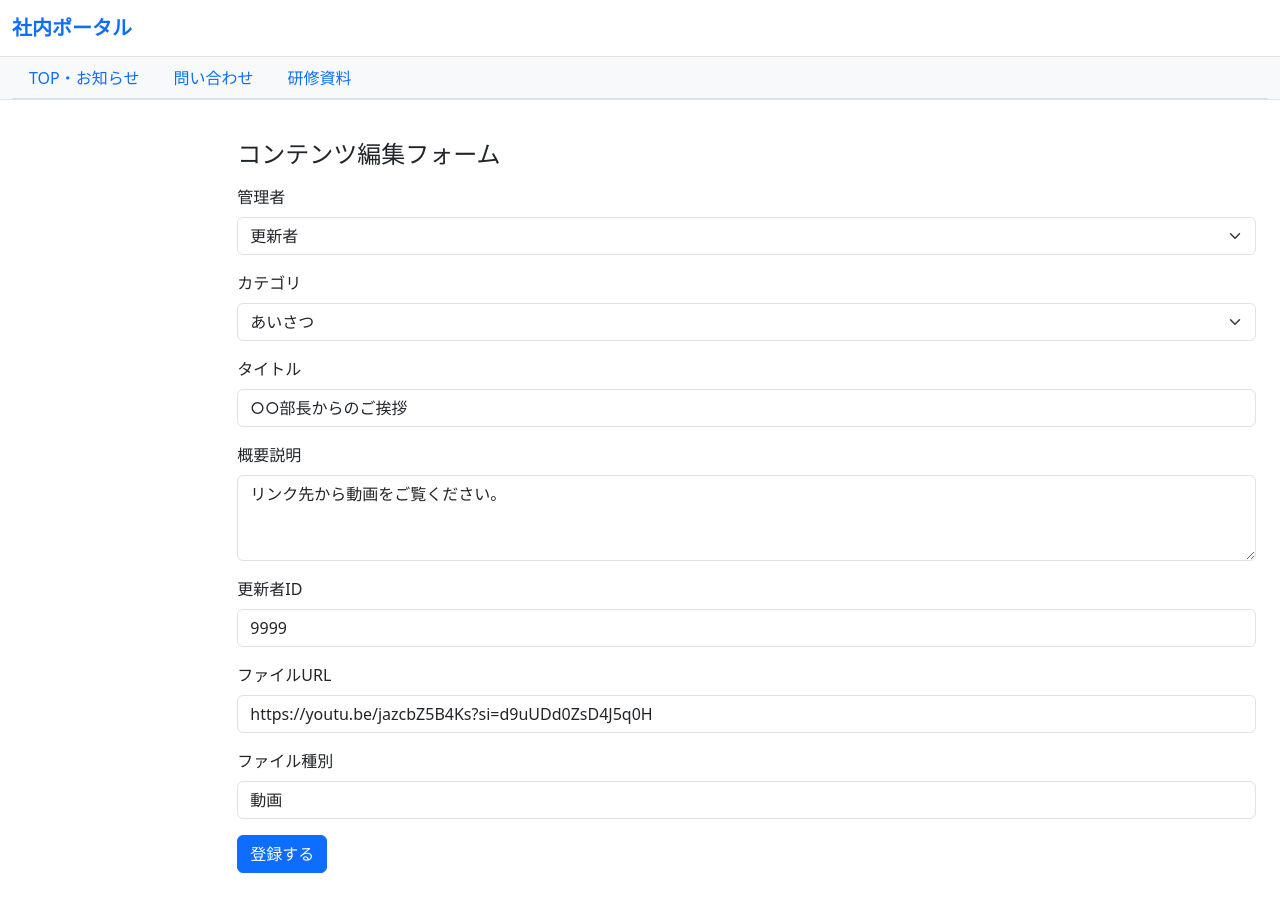
After one commit to usuakari/intra, a Django app: page /content/edit/1 in a window 1280 px wide. The commit adds this page. Run offline with Django 5.2, Linux system fonts and the light colour scheme; data comes from the database, SQL or seed files in the repository; both versions use the stored data as it was after the commit.

Commit message:
20250927

```diff
--- a/config/urls.py
+++ b/config/urls.py
@@ -26,5 +26,6 @@ urlpatterns = [
     path("category/<int:parent_id>/", views.parent_contents, name="parent_contents"),
     path("", views.parent_contents, {"parent_id": 8}, name="parent_contents_default"),
     path("content/add/<int:category_id>", views.category_contents, name="content_add"),
+    path("content/edit/<int:content_id>", views.content_edit, name="edit"),
 
 ]
--- a/share/forms.py
+++ b/share/forms.py
@@ -23,3 +23,23 @@ class ContentForm(forms.ModelForm):
             "administrator": forms.Select(attrs={"class": "form-select"}),
             "category": forms.Select(attrs={"class": "form-select"}),
         }
+
+class ContentCreateForm(forms.ModelForm):
+    class Meta:
+        model = Content
+        fields = [
+            "administrator",
+            "title",
+            "description",
+            "updater_user_id",
+            "file_url",
+            "file_type",
+        ]
+        widgets = {
+            "description": forms.Textarea(attrs={"rows": 3, "class": "form-control"}),
+            "title": forms.TextInput(attrs={"class": "form-control"}),
+            "file_url": forms.URLInput(attrs={"class": "form-control"}),
+            "file_type": forms.TextInput(attrs={"class": "form-control"}),
+            "updater_user_id": forms.NumberInput(attrs={"class": "form-control"}),
+            "administrator": forms.Select(attrs={"class": "form-select"}),
+        }
--- a/share/models.py
+++ b/share/models.py
@@ -88,6 +88,7 @@ class Content(models.Model):
         verbose_name="表示名称（タイトル）",
         max_length=200
     )
+
     description = models.TextField(
         verbose_name="概要説明",
         blank=True, null=True
--- /dev/null
+++ b/share/templates/content_edit.html
@@ -0,0 +1,45 @@
+<!-- share/templates/content_edit.html -->
+{% extends "base.html" %}
+{% block title %}コンテンツ編集{% endblock %}
+
+{% block content %}
+<div class="container my-4">
+  <h1 class="h4 mb-3">コンテンツ編集フォーム</h1>
+
+  <form method="post" novalidate>
+    {% csrf_token %}
+    <div class="mb-3">
+      <label for="id_administrator" class="form-label">管理者</label>
+      {{ update.administrator }}
+    </div>
+
+    <div class="mb-3">
+      <label for="id_category" class="form-label">カテゴリ</label>
+      {{ update.category }}
+    </div>
+
+    <div class="mb-3">
+      <label for="id_title" class="form-label">タイトル</label>
+      {{ update.title }}
+    </div>
+    <div class="mb-3">
+      <label for="id_description" class="form-label">概要説明</label>
+      {{ update.description }}
+    </div>
+    <div class="mb-3">
+      <label for="id_updater_user_id" class="form-label">更新者ID</label>
+      {{ update.updater_user_id }}
+    </div>
+    <div class="mb-3">
+      <label for="id_file_url" class="form-label">ファイルURL</label>
+      {{ update.file_url }}
+    </div>
+    <div class="mb-3">
+      <label for="id_file_type" class="form-label">ファイル種別</label>
+      {{ update.file_type }}
+    </div>
+
+    <button type="submit" class="btn btn-primary">登録する</button>
+  </form>
+</div>
+{% endblock %}
--- a/share/templates/parent_generic.html
+++ b/share/templates/parent_generic.html
@@ -15,10 +15,12 @@
       {{ child.name }}
     </h2>
     <button class="btn btn-primary" onclick="javascript:location.href='content/add/{{child.id}}'">追加</button>
+
     <div class="table-responsive">
       <table class="table table-sm table-hover align-middle">
         <thead class="table-light">
           <tr>
+            <th></th>
             <th>タイトル</th>
             <th>更新者ID</th>
             <th>更新日</th>
@@ -29,6 +31,9 @@
         <tbody>
           {% for c in rows %}
             <tr>
+              <td>
+                <a class="btn btn-primary" href="{% url 'edit' content_id=c.id %}">編集</a>
+              </td>
               <td class="fw-semibold">{{ c.title }}</td>
               <td>{{ c.updater_user_id }}</td>
               <td>{{ c.updated_at|date:"Y-m-d H:i" }}</td>
--- a/share/views.py
+++ b/share/views.py
@@ -1,8 +1,8 @@
 # views.py
-from django.shortcuts import render, get_object_or_404
-from django.views.generic import TemplateView , CreateView
+from django.shortcuts import render, get_object_or_404 , redirect
+from django.views.generic import TemplateView , CreateView , UpdateView
 from .models import Category, Content
-from .forms import ContentForm
+from .forms import ContentForm , ContentCreateForm
 
 class TopView(TemplateView):
     template_name = "top.html"
@@ -38,6 +38,7 @@ def parent_contents(request, parent_id: int):
         "contents_by_child": _group_by_child(contents_qs),
     })
 
+
 def _group_by_child(contents_qs):
     """{child_category: [Content,...]} へ整形（テンプレ側で使いやすいように）"""
     from collections import OrderedDict
@@ -55,10 +56,51 @@ class ContentCreateView(CreateView):
 
 def category_contents(request, category_id: int):
     category = get_object_or_404(Category, id=category_id)
-    form = ContentForm()
+    form = ContentCreateForm()
     template_name = "content_form.html"
+
+    print(category_id)
+    if request.method == "POST":
+        form = ContentCreateForm(request.POST)
+        form.category = category         # ← POSTデータをバインド
+        if form.is_valid():                         # ← バリデーション
+            obj = form.save(commit=False)           # ← まだDBに書かない
+            obj.category = category           # ← URLのカテゴリを紐づける（DB問い合わせ不要）
+            # obj.updater_user_id = request.user.id # ← ログインIDを使うならここで上書き
+            obj.save()                              # ← DBにINSERT
+            return redirect("parent_contents_default")
+        else : print("form errors", form.errors)
+                              # ← 成功時はリダイレクト（任意）
+    else:
+        form = ContentCreateForm()
 
     return render(request, template_name, {
         "form": form,
         "category": category,
     })
+
+class ContentUpdateView(UpdateView):
+    model = Content
+    form_class = ContentForm
+    template_name_suffix = 'update_form'
+
+def content_edit(request, content_id: int):
+    content = get_object_or_404(Content, id=content_id)
+    update = ContentForm(instance=content)
+    template_name = "content_edit.html"
+
+    if request.method == "POST":
+        form = ContentForm(request.POST)
+        form.category = category         # ← POSTデータをバインド
+        if form.is_valid():                         # ← バリデーション
+            obj = form.save(commit=False)           # ← まだDBに書かない
+            obj.category = category          # ← URLのカテゴリを紐づける（DB問い合わせ不要）
+            # obj.updater_user_id = request.user.id # ← ログインIDを使うならここで上書き
+            obj.save()                              # ← DBにINSERT
+            return redirect("parent_contents_default")
+        else : print("form errors", form.errors)
+
+    return render(request, template_name, {
+        "update": update,
+        "content": content_id,
+    })
```
Also changed, not shown: share/templates/content_form.html (+16 -3 lines), db.sqlite3.
